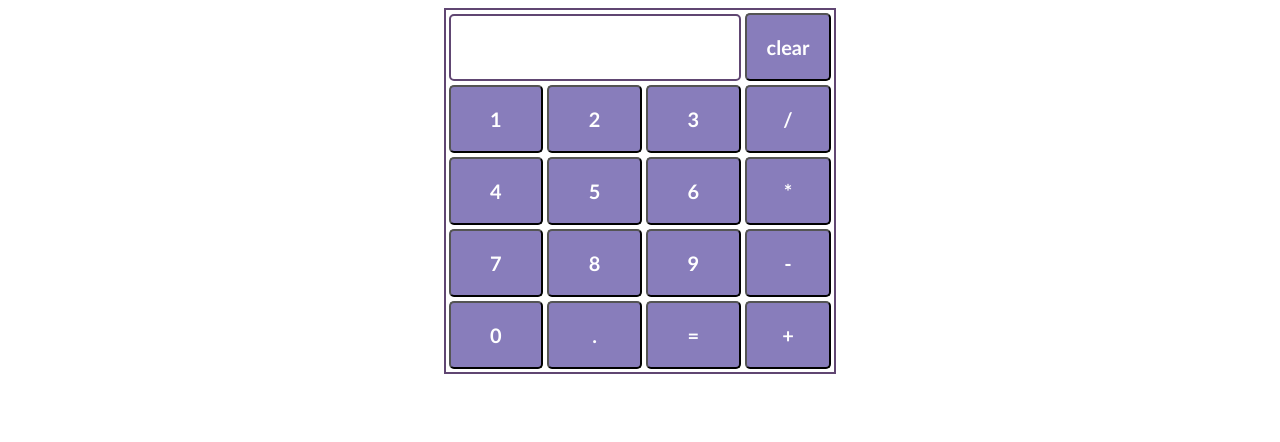
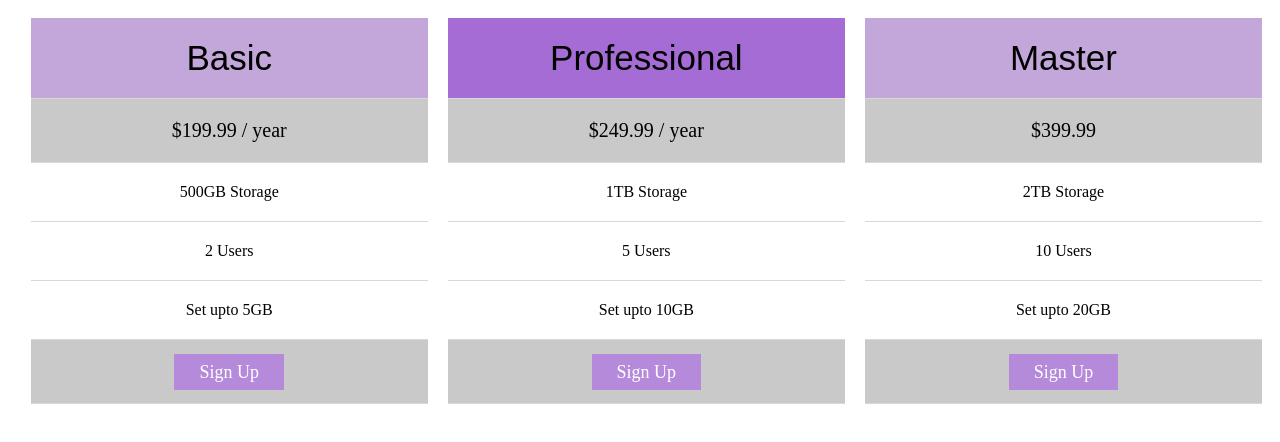
Before and after one commit to swasuru/calculator1, a plain HTML site: page index.html in a window 1280 px wide. Drawn offline with Linux system fonts and the light colour scheme.

Commit message:
Add files via upload

```diff
--- a/index.html
+++ b/index.html
@@ -6,44 +6,45 @@
     <title>Document</title>
 </head>
 <body>
-    <!DOCTYPE html>
-<html>
-<head>
-	<style>
-		 table { border: 2px solid rgb(96, 70, 114); margin-left: auto; margin-right: auto; }
-input[type="button"] { width: 100%; padding: 20px 20px; background-color: rgb(136, 125, 187); color: white; font-size: 20px; font-weight: bold; border-radius: 5px;font-family: 'Gill Sans', 'Gill Sans MT', Calibri, 'Trebuchet MS', sans-serif; }
-	input[type="text"] { padding: 20px 10px; font-size: 20px; font-weight: bold; border-radius: 5px; border: 2px solid rgb(96, 70, 114); }
-	</style>
-</head>
-<body>
-	<table id="calculator">
-		<tr>
-            <td colspan="3">
-				<input type="text" id="result">
+    <style>
+        * { box-sizing: border-box;}
+          .columns {float: right;width: 33%; padding:0;border-radius: 0cap;}
+          .price {list-style-type: none;margin: 10px;padding: 0;}
+          .price:hover {box-shadow: 0 8px 12px 0 rgba(0,0,0,0.2)}
+          .price .header {background-color: rgb(195, 167, 218) ;color: black;font-size: 35px;font-family: arial}
+          .price li {border-bottom: 1px solid #d8d8d8;padding: 20px;text-align: center;}
+          .price .grey {background-color: rgb(201, 201, 201);font-size: 20px;}
+          .button {background-color: rgb(182, 138, 218);color: rgb(255, 255, 255);padding: 8px 25px;text-align: center;text-decoration: none;font-size: 18px;}
 
-			</td>
-			<td><input type="button" value="clear"></td>
-		</tr> <tr>
-			<td><input type="button" value="1"></td>
-			<td><input type="button" value="2"></td>
-			<td><input type="button" value="3"></td>
-			<td><input type="button" value="/"></td>
-		</tr> <tr>
-			<td><input type="button" value="4"></td>
-			<td><input type="button" value="5"></td>
-			<td><input type="button" value="6"></td>
-			<td><input type="button" value="*"></td>
-		</tr> <tr>
-			<td><input type="button" value="7"></td>
-			<td><input type="button" value="8"></td>
-			<td><input type="button" value="9"></td>
-			<td><input type="button" value="-"></td>
-		</tr> <tr>
-			<td><input type="button" value="0"></td>
-			<td><input type="button" value="."></td>
-			<td><input type="button" value="="></td>
-			<td><input type="button" value="+"></td>
-		</tr>
-	</table>
+        </style>
+        </head>
+        <body>
+        <div class="columns"> <ul class="price">
+            <li class="header">Master</li>
+            <li class="grey">$399.99</li>
+            <li class="azure">2TB Storage</li>
+            <li>10 Users</li>
+            <li>Set upto 20GB</li>
+            <li class="grey"><a href="#" class="button">Sign Up</a></li>
+         </ul> </div>
+        <div class="columns">
+          <ul class="price">
+            <li class="header" style="background-color: rgb(164, 108, 212) ">Professional</li>
+            <li class="grey">$249.99 / year</li>
+            <li>1TB Storage</li>
+            <li>5 Users</li>
+            <li>Set upto 10GB</li>
+            <li class="grey"><a class="button">Sign Up</a></li>
+          </ul> </div>
+        <div class="columns">
+          <ul class="price">
+            <li class="header">Basic</li>
+            <li class="grey">$199.99 / year</li>
+            <li>500GB Storage</li>
+            <li>2 Users</li>
+            <li>Set upto 5GB</li>
+            <li class="grey"><a href="#" class="button">Sign Up</a></li>
+          </ul>
+        </div>
 </body>
 </html>
```
